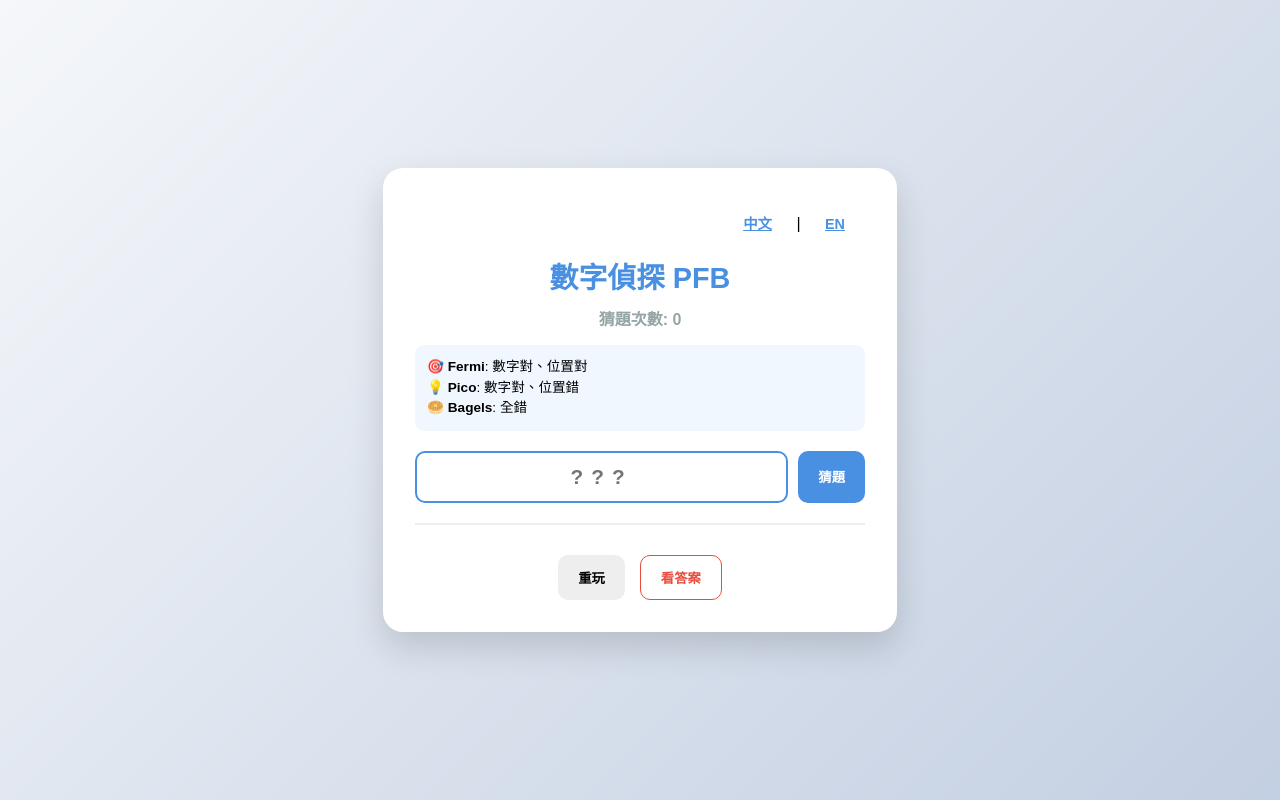
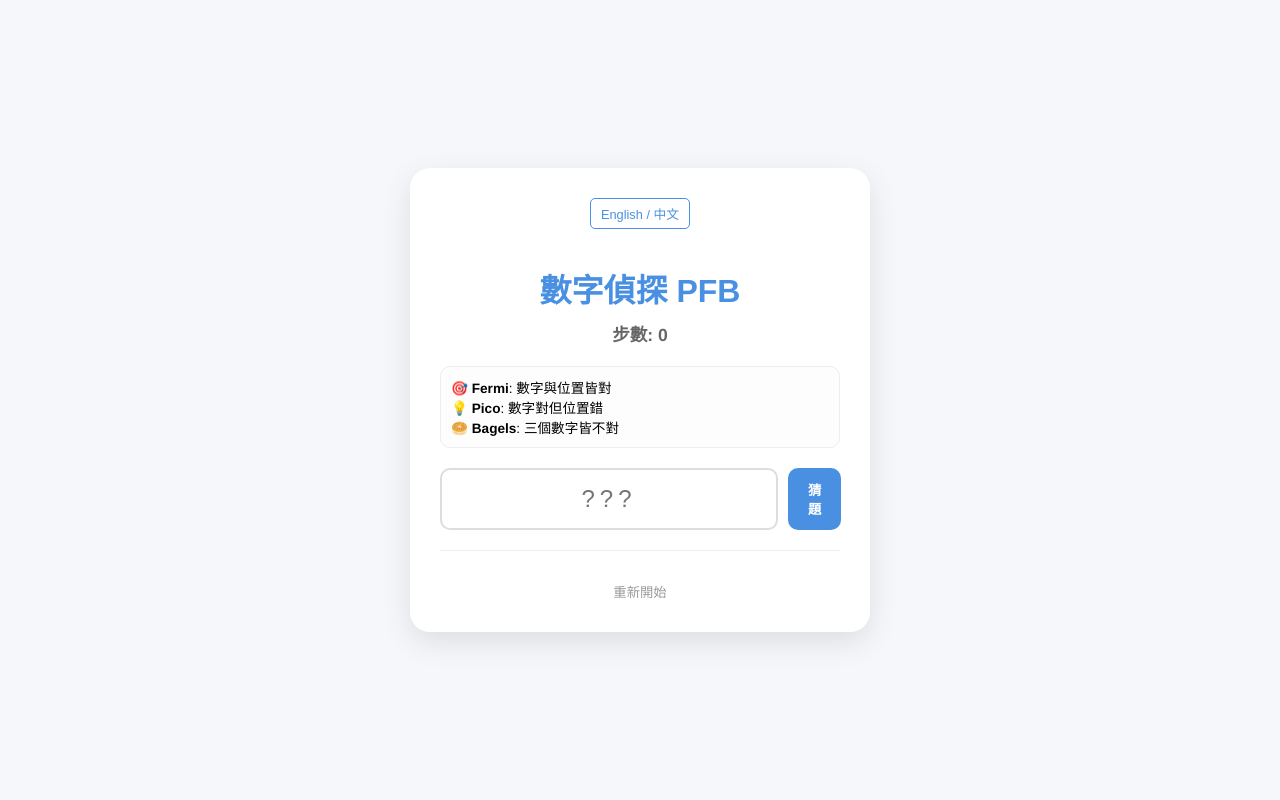
Before and after one commit to ching00www-glitch/ching00www-glitch.github.io-math_games, a plain HTML site: page Pico_Fermi_Bagel/index.html in a window 1280 px wide. Drawn offline with Linux system fonts and the light colour scheme.

Commit message:
Update index.html

```diff
--- a/Pico_Fermi_Bagel/index.html
+++ b/Pico_Fermi_Bagel/index.html
@@ -3,21 +3,19 @@
 <head>
     <meta charset="UTF-8">
     <meta name="viewport" content="width=device-width, initial-scale=1.0">
-    <title>PFB 數字偵探遊戲</title>
+    <title>PFB 數字偵探 - 數學邏輯遊戲</title>
     <style>
         :root {
             --primary: #4a90e2;
-            --secondary: #67b26f;
             --success: #2ecc71;
             --warning: #f1c40f;
             --danger: #e74c3c;
-            --grey: #95a5a6;
-            --bg: #f8f9fa;
+            --bg: #f5f7fa;
         }
 
         body {
-            font-family: 'PingFang HK', 'Microsoft JhengHei', sans-serif;
-            background: linear-gradient(135deg, #f5f7fa 0%, #c3cfe2 100%);
+            font-family: 'Helvetica Neue', Arial, sans-serif;
+            background-color: var(--bg);
             display: flex;
             justify-content: center;
             align-items: center;
@@ -25,36 +23,41 @@
             margin: 0;
         }
 
-        .game-card {
+        .container {
             background: white;
-            width: 90%;
-            max-width: 450px;
-            padding: 2rem;
+            padding: 30px;
             border-radius: 20px;
-            box-shadow: 0 15px 35px rgba(0,0,0,0.15);
+            box-shadow: 0 10px 30px rgba(0,0,0,0.1);
+            width: 100%;
+            max-width: 400px;
             text-align: center;
         }
 
-        .lang-bar { text-align: right; margin-bottom: 10px; }
-        .btn-link {
-            background: none; border: none; color: var(--primary);
-            cursor: pointer; text-decoration: underline; font-size: 0.9rem;
+        .lang-btn {
+            background: none;
+            border: 1px solid var(--primary);
+            color: var(--primary);
+            padding: 5px 10px;
+            border-radius: 5px;
+            cursor: pointer;
+            font-size: 0.8rem;
+            margin-bottom: 15px;
         }
 
-        h1 { color: var(--primary); margin: 10px 0; font-size: 1.8rem; }
-        .stats { font-weight: bold; color: var(--grey); margin-bottom: 15px; }
+        h1 { color: var(--primary); margin-bottom: 10px; }
+        .counter { font-size: 1.1rem; font-weight: bold; color: #666; margin-bottom: 20px; }
 
-        .rules-box {
-            background: #f0f7ff;
-            padding: 12px;
+        .rules {
+            background: #fdfdfd;
+            border: 1px solid #eee;
+            padding: 10px;
             border-radius: 10px;
             font-size: 0.85rem;
             text-align: left;
             margin-bottom: 20px;
-            line-height: 1.5;
         }
 
-        .input-area {
+        .input-group {
             display: flex;
             gap: 10px;
             margin-bottom: 20px;
@@ -63,246 +66,183 @@
         input {
             flex: 1;
             padding: 12px;
-            font-size: 1.3rem;
+            font-size: 1.5rem;
             border: 2px solid #ddd;
             border-radius: 10px;
             text-align: center;
-            letter-spacing: 8px;
-            font-weight: bold;
+            letter-spacing: 5px;
         }
 
-        input:focus { border-color: var(--primary); outline: none; }
-
-        button {
+        button.main-btn {
+            background: var(--primary);
+            color: white;
+            border: none;
             padding: 12px 20px;
-            border: none;
             border-radius: 10px;
+            font-weight: bold;
             cursor: pointer;
-            font-weight: bold;
-            transition: all 0.2s;
         }
 
-        .btn-guess { background: var(--primary); color: white; }
-        .btn-guess:hover { background: #357abd; }
-
-        .history-container {
-            max-height: 300px;
+        .history {
+            max-height: 250px;
             overflow-y: auto;
-            margin-top: 15px;
-            border-top: 2px solid #eee;
+            border-top: 1px solid #eee;
             padding-top: 10px;
         }
 
-        .history-item {
+        .log {
             display: flex;
             justify-content: space-between;
-            align-items: center;
-            padding: 8px 5px;
-            border-bottom: 1px solid #f0f0f0;
+            padding: 8px 0;
+            border-bottom: 1px dashed #eee;
         }
 
-        .tag-group { display: flex; gap: 4px; }
-        .tag {
-            padding: 3px 8px;
-            border-radius: 5px;
+        .badge {
+            padding: 2px 8px;
+            border-radius: 4px;
             font-size: 0.75rem;
             color: white;
-            font-weight: bold;
+            margin-left: 3px;
         }
-        .tag-f { background: var(--success); }
-        .tag-p { background: var(--warning); color: #333; }
-        .tag-b { background: var(--grey); }
 
-        /* 彈窗設計 */
-        .modal-overlay {
+        .b-f { background: var(--success); } /* Fermi */
+        .b-p { background: var(--warning); color: #333; } /* Pico */
+        .b-b { background: #95a5a6; } /* Bagels */
+
+        /* 隱藏彈窗 */
+        #win-overlay {
             display: none;
             position: fixed;
-            top: 0; left: 0; width: 100%; height: 100%;
-            background: rgba(0,0,0,0.6);
-            backdrop-filter: blur(3px);
-            z-index: 99;
-        }
-        .modal {
-            display: none;
-            position: fixed;
-            top: 50%; left: 50%;
-            transform: translate(-50%, -50%);
-            background: white;
-            padding: 30px;
-            border-radius: 20px;
-            z-index: 100;
-            width: 80%;
-            max-width: 300px;
-            text-align: center;
-        }
-
-        .footer-btns {
-            margin-top: 20px;
-            display: flex;
+            top:0; left:0; width:100%; height:100%;
+            background: rgba(0,0,0,0.7);
+            z-index: 10;
+            flex-direction: column;
             justify-content: center;
-            gap: 15px;
+            align-items: center;
+            color: white;
         }
     </style>
 </head>
 <body>
 
-<div class="game-card">
-    <div class="lang-bar">
-        <button class="btn-link" onclick="setLang('zh')">中文</button> |
-        <button class="btn-link" onclick="setLang('en')">EN</button>
+<div class="container">
+    <button class="lang-btn" onclick="toggleLang()">English / 中文</button>
+    <h1 id="t-title">數字偵探 PFB</h1>
+    <div class="counter"><span id="t-step">步數</span>: <span id="step-count">0</span></div>
+
+    <div class="rules" id="t-rules">
+        🎯 <b>Fermi</b>: 數字與位置皆對<br>
+        💡 <b>Pico</b>: 數字對但位置錯<br>
+        🥯 <b>Bagels</b>: 三個數字皆不對
     </div>
 
-    <h1 id="ui-title">數字偵探 PFB</h1>
-    <div class="stats"><span id="ui-attempts">步數</span>: <span id="count">0</span></div>
-
-    <div class="rules-box" id="ui-rules">
-        🎯 <b>Fermi</b>: 數字對、位置對<br>
-        💡 <b>Pico</b>: 數字對、位置錯<br>
-        🥯 <b>Bagels</b>: 全錯
+    <div class="input-group">
+        <input type="text" id="guess" maxlength="3" placeholder="???" autocomplete="off">
+        <button class="main-btn" onclick="checkGuess()" id="t-guess-btn">猜題</button>
     </div>
 
-    <div class="input-area">
-        <input type="text" id="guessInput" maxlength="3" placeholder="???" autocomplete="off">
-        <button class="btn-guess" onclick="makeGuess()" id="ui-btn-guess">猜題</button>
-    </div>
+    <div class="history" id="history"></div>
 
-    <div class="history-container" id="history">
-        </div>
-
-    <div class="footer-btns">
-        <button onclick="confirmReset()" style="background:#eee;" id="ui-btn-reset">重新開始</button>
-        <button onclick="giveUp()" style="background:none; color:var(--danger); border:1px solid var(--danger);" id="ui-btn-giveup">放棄</button>
-    </div>
+    <button onclick="resetGame()" style="margin-top:20px; background:none; border:none; color:#999; cursor:pointer;" id="t-reset">重新開始</button>
 </div>
 
-<div class="modal-overlay" id="overlay"></div>
-<div class="modal" id="modal">
-    <h2 id="modal-title">太棒了！</h2>
-    <p id="modal-content"></p>
-    <button class="btn-guess" onclick="initGame()" style="width:100%">再挑戰一次</button>
+<div id="win-overlay">
+    <h2 id="t-win-title">太棒了！解碼成功！</h2>
+    <p id="t-win-msg">正確答案是：</p>
+    <h1 id="final-answer">---</h1>
+    <button class="main-btn" onclick="resetGame()">再玩一次</button>
 </div>
 
 <script>
     let secret = [];
-    let attempts = 0;
-    let currentLang = 'zh';
+    let steps = 0;
+    let lang = 'zh';
 
-    const langData = {
+    const uiText = {
         zh: {
-            title: "數字偵探 PFB",
-            attempts: "猜題次數",
-            rules: "🎯 <b>Fermi</b>: 數字對、位置對<br>💡 <b>Pico</b>: 數字對、位置錯<br>🥯 <b>Bagels</b>: 全錯",
-            btnGuess: "猜題",
-            btnReset: "重玩",
-            btnGiveUp: "看答案",
-            error: "請輸入 3 個不重複的數字！",
-            winTitle: "成功解碼！",
-            winMsg: "你一共花了 {n} 步。正確答案是：",
-            giveUpMsg: "別灰心，正確答案是：",
-            confirmReset: "確定要重新開始嗎？"
+            title: "數字偵探 PFB", step: "步數", btn: "猜題", reset: "重新開始",
+            rules: "🎯 <b>Fermi</b>: 數字與位置皆對<br>💡 <b>Pico</b>: 數字對但位置錯<br>🥯 <b>Bagels</b>: 三個數字皆不對",
+            err: "請輸入3個不重複的數字！", win: "太棒了！解碼成功！", msg: "正確答案是：", again: "再玩一次"
         },
         en: {
-            title: "PFB Detective",
-            attempts: "Guesses",
-            rules: "🎯 <b>Fermi</b>: Correct digit & spot<br>💡 <b>Pico</b>: Correct digit, wrong spot<br>🥯 <b>Bagels</b>: All wrong",
-            btnGuess: "Guess",
-            btnReset: "Reset",
-            btnGiveUp: "Reveal",
-            error: "Enter 3 unique digits!",
-            winTitle: "Mission Success!",
-            winMsg: "You solved it in {n} steps. The answer was: ",
-            giveUpMsg: "The secret code was: ",
-            confirmReset: "Are you sure to reset?"
+            title: "Number Detective", step: "Steps", btn: "Guess", reset: "Reset Game",
+            rules: "🎯 <b>Fermi</b>: Correct digit & spot<br>💡 <b>Pico</b>: Correct digit, wrong spot<br>🥯 <b>Bagels</b>: None are correct",
+            err: "Enter 3 unique digits!", win: "Mission Accomplished!", msg: "The code was: ", again: "Play Again"
         }
     };
 
-    function setLang(l) {
-        currentLang = l;
-        const d = langData[l];
-        document.getElementById('ui-title').innerText = d.title;
-        document.getElementById('ui-attempts').innerText = d.attempts;
-        document.getElementById('ui-rules').innerHTML = d.rules;
-        document.getElementById('ui-btn-guess').innerText = d.btnGuess;
-        document.getElementById('ui-btn-reset').innerText = d.btnReset;
-        document.getElementById('ui-btn-giveup').innerText = d.btnGiveUp;
+    function toggleLang() {
+        lang = lang === 'zh' ? 'en' : 'zh';
+        updateUI();
     }
 
-    function initGame() {
-        let digits = [0,1,2,3,4,5,6,7,8,9].sort(() => Math.random() - 0.5);
-        secret = digits.slice(0, 3);
-        attempts = 0;
-        document.getElementById('count').innerText = "0";
-        document.getElementById('history').innerHTML = "";
-        document.getElementById('guessInput').value = "";
-        document.getElementById('modal').style.display = "none";
-        document.getElementById('overlay').style.display = "none";
-        document.getElementById('guessInput').focus();
+    function updateUI() {
+        document.getElementById('t-title').innerText = uiText[lang].title;
+        document.getElementById('t-step').innerText = uiText[lang].step;
+        document.getElementById('t-rules').innerHTML = uiText[lang].rules;
+        document.getElementById('t-guess-btn').innerText = uiText[lang].btn;
+        document.getElementById('t-reset').innerText = uiText[lang].reset;
+        document.getElementById('t-win-title').innerText = uiText[lang].win;
+        document.getElementById('t-win-msg').innerText = uiText[lang].msg;
     }
 
-    function makeGuess() {
-        const val = document.getElementById('guessInput').value;
+    function resetGame() {
+        let nums = [0,1,2,3,4,5,6,7,8,9].sort(() => Math.random() - 0.5);
+        secret = nums.slice(0, 3);
+        steps = 0;
+        document.getElementById('step-count').innerText = "0";
+        document.getElementById('history').innerHTML = "";
+        document.getElementById('guess').value = "";
+        document.getElementById('win-overlay').style.display = "none";
+    }
+
+    function checkGuess() {
+        let val = document.getElementById('guess').value;
         if (val.length !== 3 || new Set(val).size !== 3 || isNaN(val)) {
-            alert(langData[currentLang].error);
+            alert(uiText[lang].err);
             return;
         }
 
-        attempts++;
-        document.getElementById('count').innerText = attempts;
-
-        const guess = val.split('').map(Number);
+        steps++;
+        document.getElementById('step-count').innerText = steps;
+        let guessArr = val.split('').map(Number);
         let f = 0, p = 0;
 
-        guess.forEach((num, i) => {
-            if (num === secret[i]) f++;
-            else if (secret.includes(num)) p++;
+        guessArr.forEach((n, i) => {
+            if (n === secret[i]) f++;
+            else if (secret.includes(n)) p++;
         });
 
-        updateHistory(val, f, p);
-        document.getElementById('guessInput').value = "";
-        document.getElementById('guessInput').focus();
+        showLog(val, f, p);
+        document.getElementById('guess').value = "";
 
-        if (f === 3) showEnd(langData[currentLang].winTitle, langData[currentLang].winMsg.replace('{n}', attempts));
+        if (f === 3) {
+            document.getElementById('final-answer').innerText = secret.join('');
+            document.getElementById('win-overlay').style.display = "flex";
+        }
     }
 
-    function updateHistory(guess, f, p) {
-        const container = document.getElementById('history');
-        const div = document.createElement('div');
-        div.className = 'history-item';
-
-        let tags = "";
-        if (f === 0 && p === 0) tags = '<span class="tag tag-b">Bagels</span>';
+    function showLog(val, f, p) {
+        let hist = document.getElementById('history');
+        let div = document.createElement('div');
+        div.className = 'log';
+        let badges = "";
+        if (f === 0 && p === 0) badges = '<span class="badge b-b">Bagels</span>';
         else {
-            for(let i=0; i<f; i++) tags += '<span class="tag tag-f">Fermi</span>';
-            for(let i=0; i<p; i++) tags += '<span class="tag tag-p">Pico</span>';
+            for(let i=0; i<f; i++) badges += '<span class="badge b-f">Fermi</span>';
+            for(let i=0; i<p; i++) badges += '<span class="badge b-p">Pico</span>';
         }
-
-        div.innerHTML = `<strong>#${attempts} : ${guess}</strong> <div class="tag-group">${tags}</div>`;
-        container.prepend(div);
+        div.innerHTML = `<span>#${steps} - <b>${val}</b></span> <div>${badges}</div>`;
+        hist.prepend(div);
     }
 
-    function showEnd(title, msg) {
-        document.getElementById('modal-title').innerText = title;
-        document.getElementById('modal-content').innerText = msg + secret.join('');
-        document.getElementById('modal').style.display = "block";
-        document.getElementById('overlay').style.display = "block";
-    }
-
-    function giveUp() {
-        showEnd("Game Over", langData[currentLang].giveUpMsg);
-    }
-
-    function confirmReset() {
-        if(confirm(langData[currentLang].confirmReset)) initGame();
-    }
-
-    // Enter 鍵支援
-    document.getElementById('guessInput').addEventListener('keyup', (e) => {
-        if(e.key === 'Enter') makeGuess();
-    });
-
-    initGame();
-    setLang('zh');
+    resetGame();
+    updateUI();
 </script>
 
 </body>
 </html>
+</script>
+
+</body>
+</html>
```
